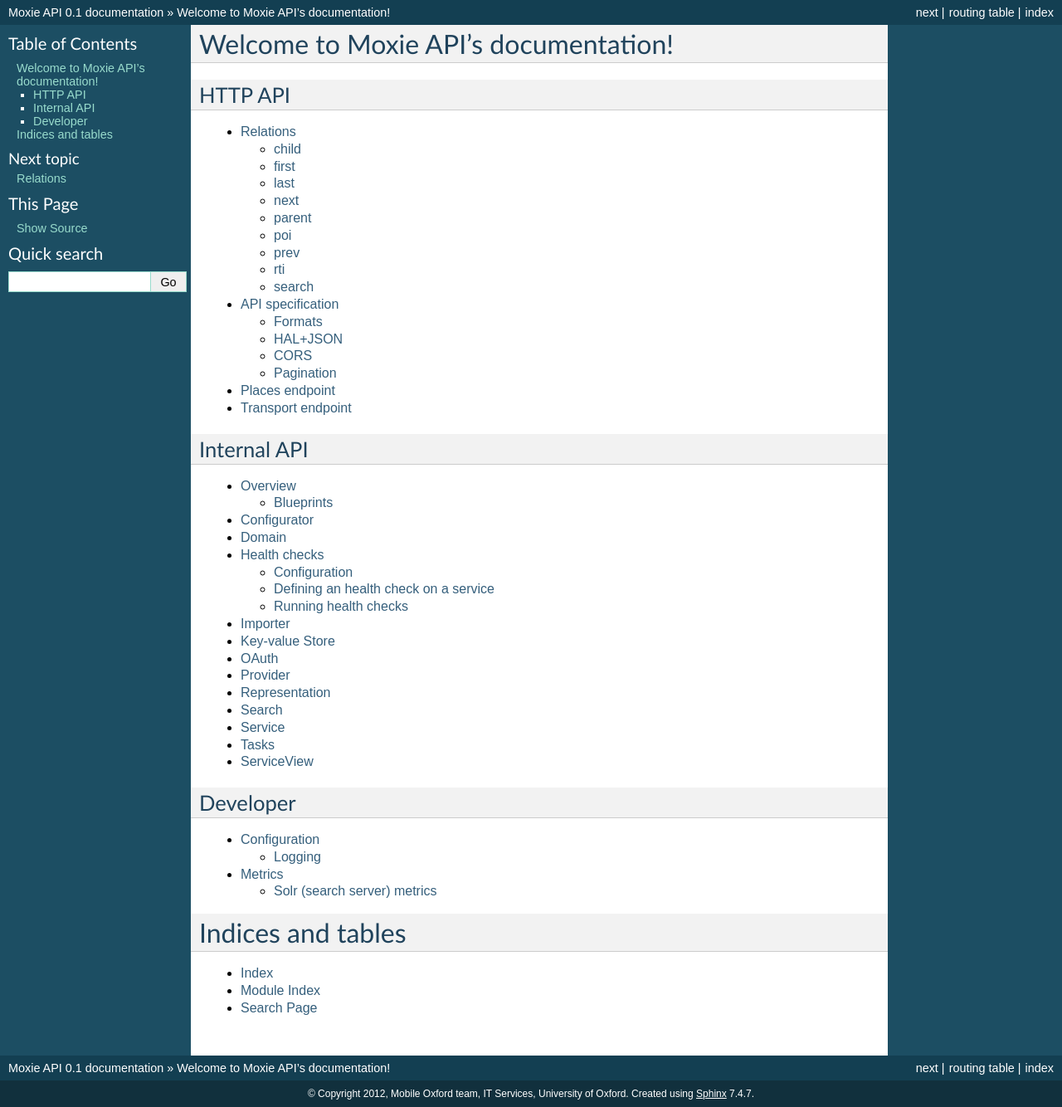
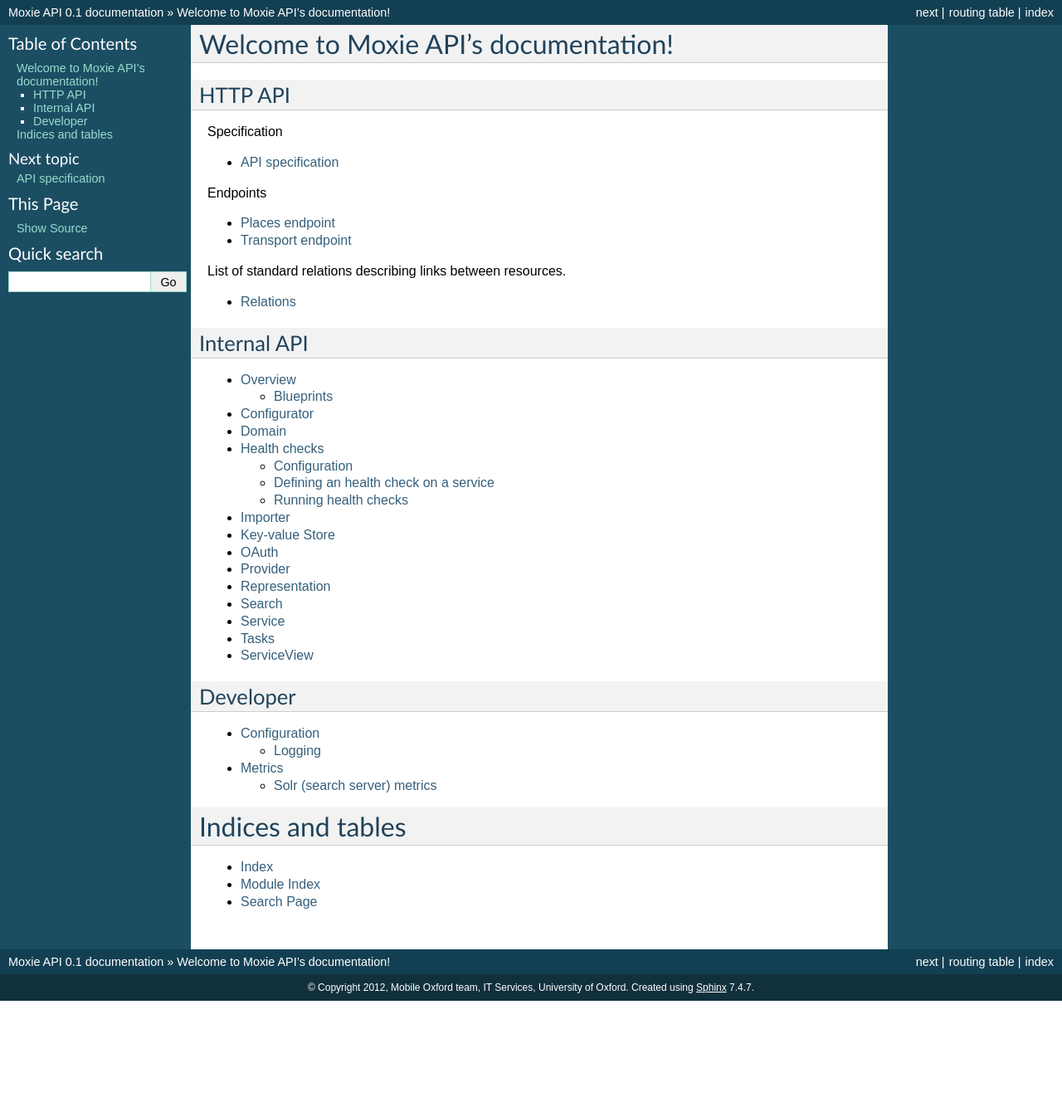
Before and after one commit to martinfilliau/moxie, a Sphinx documentation site: the page built from docs/source/index.rst, in a window 1280 px wide. Shown: the whole page at 83% size. Built offline with Sphinx 7.4.7, drawn with Linux system fonts in a browser that asks for light colours; after the commit the page ends 1206 px from its top, so only the background shows below that.

Commit message:
Docs / refactored home page

```diff
--- a/docs/source/index.rst
+++ b/docs/source/index.rst
@@ -7,17 +7,31 @@ Welcome to Moxie API's documentation!
 =====================================
 
 HTTP API
------------------
+------------------
+
+Specification
+
+.. toctree::
+    :maxdepth: 1
+
+    http_api/specification
+
+Endpoints
 
 .. toctree::
     :glob:
 
+    http_api/endpoints/*
+
+List of standard relations describing links between resources.
+
+.. toctree::
+    :maxdepth: 1
+
     http_api/relations/overview
-    http_api/specification
-    http_api/*
 
 Internal API
------------------
+------------
 
 .. toctree::
     :glob:
```
Also changed, not shown: docs/source/http_api/endpoints/places.rst (renamed from docs/source/http_api/places.rst), docs/source/http_api/endpoints/transport.rst (renamed from docs/source/http_api/transport.rst).
